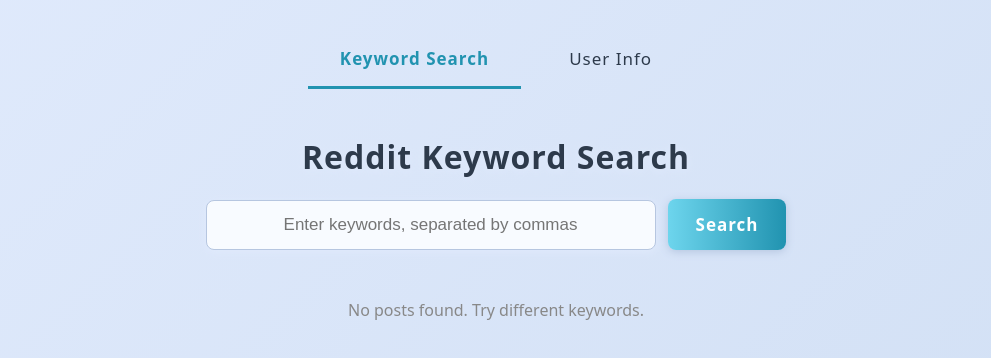
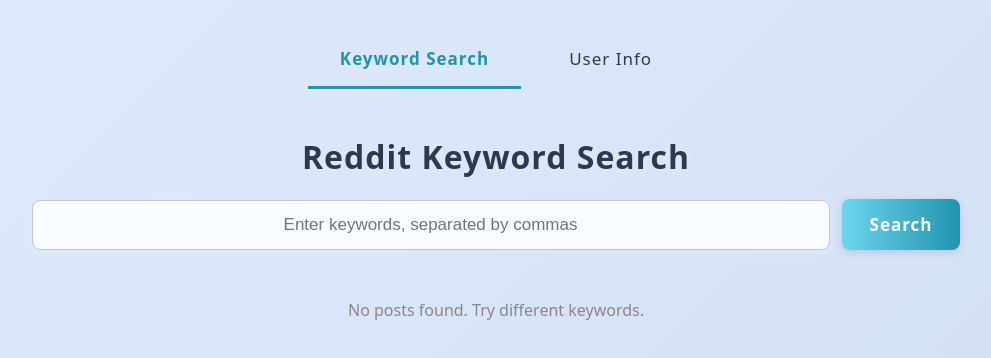
Before and after one commit to SushantChoudhary-iitr/RedditSearch, a React (Vite) app in the folder client/: page /dashboard in a window 1280 px wide. Shown: the top 358 px of the page, without its empty margins (144-1135 px from the left). Built offline with nearby package versions, Linux system fonts and the light colour scheme; sample sign-in values are in the browser's storage.

Commit message:
centre aligning display

```diff
--- a/client/src/components/getPosts.jsx
+++ b/client/src/components/getPosts.jsx
@@ -111,7 +111,7 @@ function GetPosts() {
         <Link to="/dashboard" style={tabStyle(location.pathname === "/dashboard")}>Keyword Search</Link>
         <Link to="/info" style={tabStyle(location.pathname === "/info")}>User Info</Link>
       </div>
-      <div style={{ width: "100%", maxWidth: 700, marginTop: 10, display: "flex", flexDirection: "column", alignItems: "center" }}>
+      <div style={{ width: "100%", maxWidth: 1700, marginTop: 10, display: "flex", flexDirection: "column", alignItems: "center", marginLeft: "auto", marginRight: "auto" }}>
         <h2 style={{ marginBottom: 18, color: '#2d3a4b', letterSpacing: 1, fontWeight: 700, fontSize: 32, textShadow: '0 2px 8px #e0eafc' }}>
           Reddit Keyword Search
         </h2>
@@ -169,7 +169,7 @@ function GetPosts() {
         {!loading && results.length === 0 && !error && (
           <p style={{ color: "#888", fontWeight: 500 }}>No posts found. Try different keywords.</p>
         )}
-        <ul style={{ listStyle: "none", padding: 0, width: "100%", marginTop: 10 }}>
+        <ul style={{ listStyle: "none", padding: 0, width: "100%", marginTop: 10, display: 'flex', flexDirection: 'column', alignItems: 'center' }}>
           {results.map((post, idx) => (
             <li
               key={idx}
```
